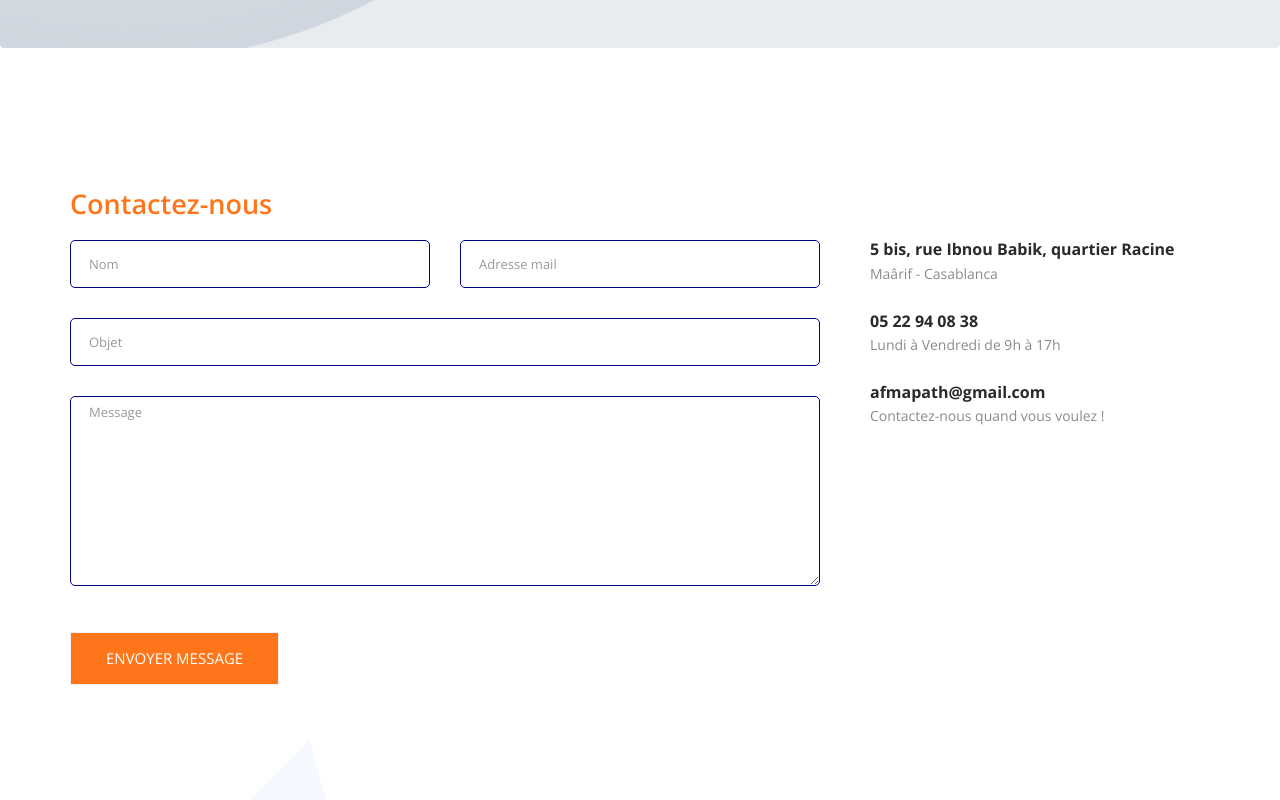
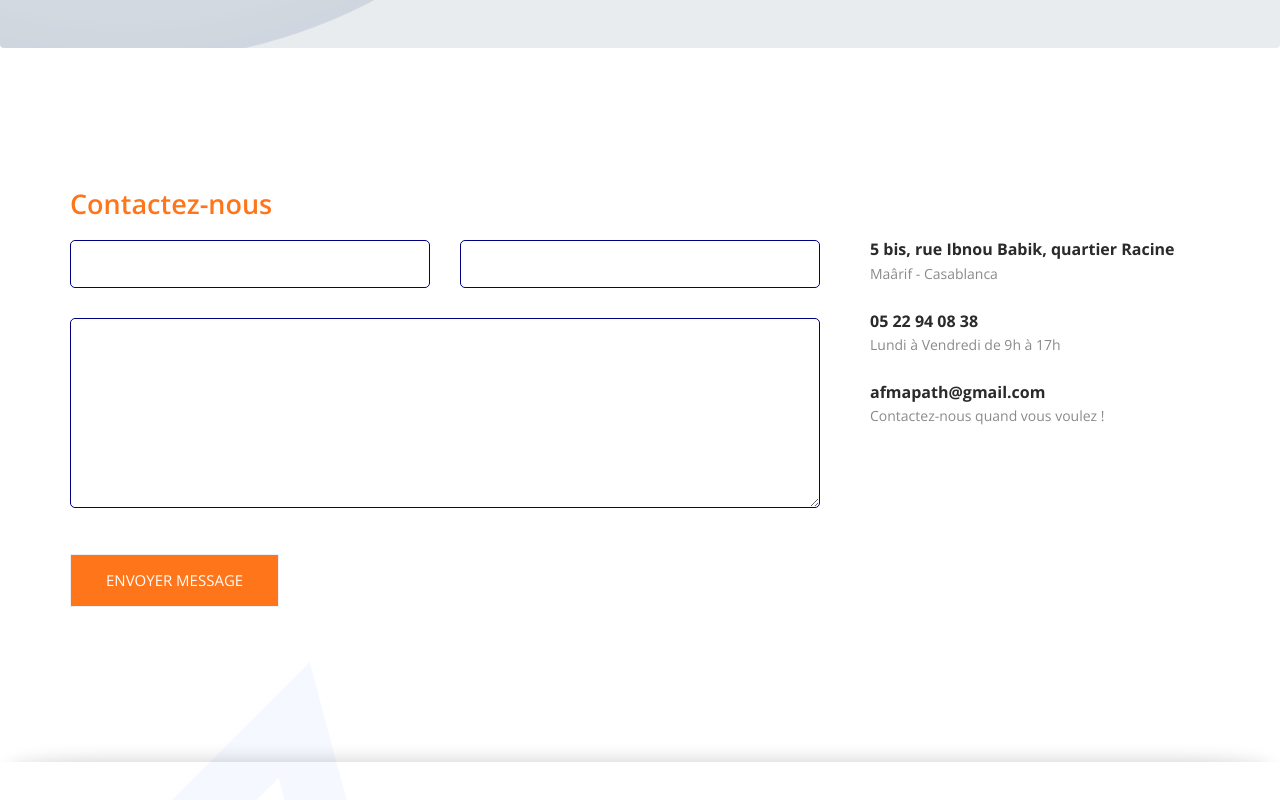
Before and after one commit to LifosForLifo/AFMAPATH, a Nuxt app: page /contact-us in a window 1280 px wide. Shown: the part 502-1302 px from the top of the page. Built offline with nearby package versions, Linux system fonts and the light colour scheme.

Commit message:
add form

```diff
--- a/pages/contact-us.vue
+++ b/pages/contact-us.vue
@@ -11,63 +11,24 @@
           <div class="col-lg-8">
             <form
               class="form-contact contact_form"
-              action="contact_process.php"
-              method="post"
-              id="contactForm"
-              novalidate="novalidate"
+              name="contact"
+              method="POST"
+              data-netlify="true"
             >
               <div class="row">
                 <div class="col-sm-6">
                   <div class="form-group">
-                    <input
-                      class="form-control"
-                      name="name"
-                      id="name"
-                      type="text"
-                      onfocus="this.placeholder = ''"
-                      onblur="this.placeholder = 'Nom'"
-                      placeholder="Nom"
-                    />
+                    <input class="form-control" name="name" id="name" type="text" />
                   </div>
                 </div>
                 <div class="col-sm-6">
                   <div class="form-group">
-                    <input
-                      class="form-control"
-                      name="email"
-                      id="email"
-                      type="email"
-                      onfocus="this.placeholder = ''"
-                      onblur="this.placeholder = 'Adresse mail'"
-                      placeholder="Adresse mail"
-                    />
+                    <input class="form-control" name="email" type="email" />
                   </div>
                 </div>
                 <div class="col-12">
                   <div class="form-group">
-                    <input
-                      class="form-control"
-                      name="subject"
-                      id="subject"
-                      type="text"
-                      onfocus="this.placeholder = ''"
-                      onblur="this.placeholder = 'Objet'"
-                      placeholder="Objet"
-                    />
-                  </div>
-                </div>
-                <div class="col-12">
-                  <div class="form-group">
-                    <textarea
-                      class="form-control w-100"
-                      name="message"
-                      id="message"
-                      cols="30"
-                      rows="9"
-                      onfocus="this.placeholder = ''"
-                      onblur="this.placeholder = 'Message'"
-                      placeholder="Message"
-                    ></textarea>
+                    <textarea class="form-control w-100" name="message" cols="30" rows="9"></textarea>
                   </div>
                 </div>
               </div>
```
